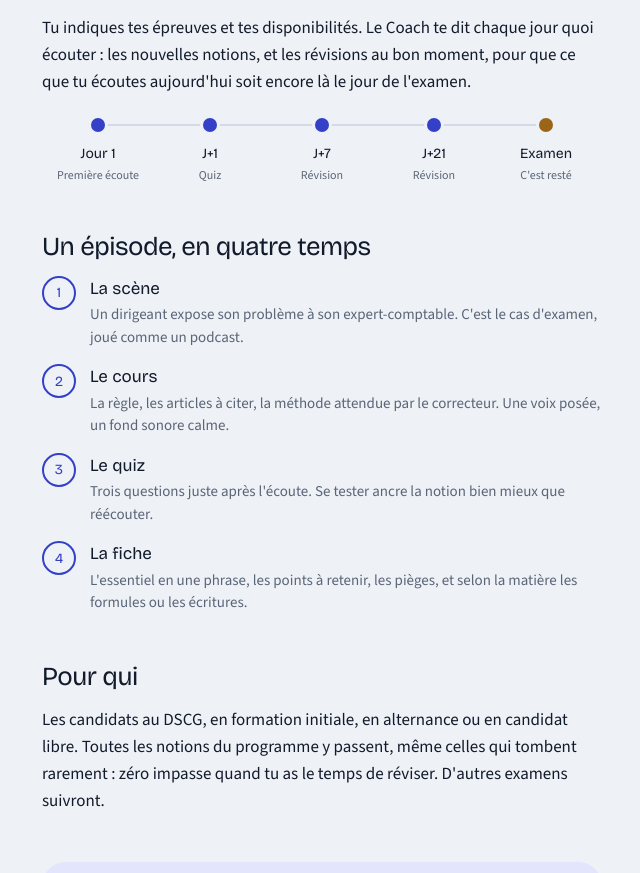
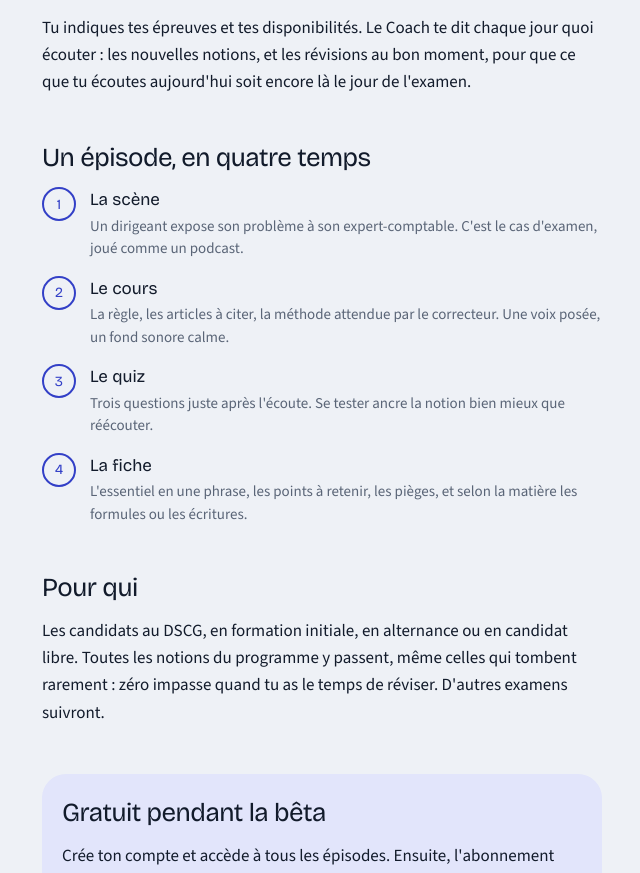
Before and after one commit to jeremygnaly-dscg/dscg-en-route, a Next.js app: page / in a window 1280 px wide. Shown: the part 1491-2364 px from the top of the page, without its empty margins (318-958 px from the left). Built offline with nearby package versions, Linux system fonts and the light colour scheme.

Commit message:
Page de présentation : retrait de la frise des révisions
Co-Authored-By: Claude Opus 5.5 <noreply@anthropic.com>
Claude-Session: https://claude.ai/code/session_013sZ5V5r5h2WDhKyQMegh5Q

```diff
--- a/src/components/Landing.tsx
+++ b/src/components/Landing.tsx
@@ -16,14 +16,6 @@ const EPISODE = [
   { t: "Le cours", d: "La règle, les articles à citer, la méthode attendue par le correcteur. Une voix posée, un fond sonore calme." },
   { t: "Le quiz", d: "Trois questions juste après l'écoute. Se tester ancre la notion bien mieux que réécouter." },
   { t: "La fiche", d: "L'essentiel en une phrase, les points à retenir, les pièges, et selon la matière les formules ou les écritures." },
-];
-
-const RAPPELS = [
-  { j: "Jour 1", d: "Première écoute" },
-  { j: "J+1", d: "Quiz" },
-  { j: "J+7", d: "Révision" },
-  { j: "J+21", d: "Révision" },
-  { j: "Examen", d: "C'est resté" },
 ];
 
 export function Landing() {
@@ -94,11 +86,6 @@ export function Landing() {
           Tu indiques tes épreuves et tes disponibilités. Le Coach te dit chaque jour quoi écouter : les nouvelles notions,
           et les révisions au bon moment, pour que ce que tu écoutes aujourd&apos;hui soit encore là le jour de l&apos;examen.
         </p>
-        <ol className={styles.rappels} aria-label="Exemple de révisions espacées">
-          {RAPPELS.map((r) => (
-            <li key={r.j}><b>{r.j}</b><span>{r.d}</span></li>
-          ))}
-        </ol>
       </section>
 
       <section className={styles.bloc}>
--- a/src/components/landing.module.css
+++ b/src/components/landing.module.css
@@ -48,15 +48,6 @@
 .passif { background: #1d2470; color: #e8eaff; }
 .passif p { color: #c4c9f5; }
 
-/* Révisions espacées */
-.rappels { list-style: none; margin: 6px 0 0; padding: 0; display: grid; grid-template-columns: repeat(5, 1fr); position: relative; }
-.rappels::before { content: ""; position: absolute; left: 10%; right: 10%; top: 9px; height: 2px; background: var(--line); }
-.rappels li { display: flex; flex-direction: column; align-items: center; text-align: center; gap: 4px; position: relative; min-width: 0; }
-.rappels li::before { content: ""; width: 14px; height: 14px; border-radius: 50%; background: var(--accent); border: 3px solid var(--bg); margin-bottom: 4px; }
-.rappels li:last-child::before { background: var(--gold); }
-.rappels b { font-family: var(--display); font-size: 14px; }
-.rappels span { font-size: 12px; color: var(--muted); line-height: 1.3; }
-
 /* Un épisode : vraie séquence, donc numérotée */
 .etapes { list-style: none; margin: 0; padding: 0; display: flex; flex-direction: column; gap: 16px; counter-reset: etape; }
 .etapes li { display: grid; grid-template-columns: 34px 1fr; gap: 2px 14px; counter-increment: etape; }
```
